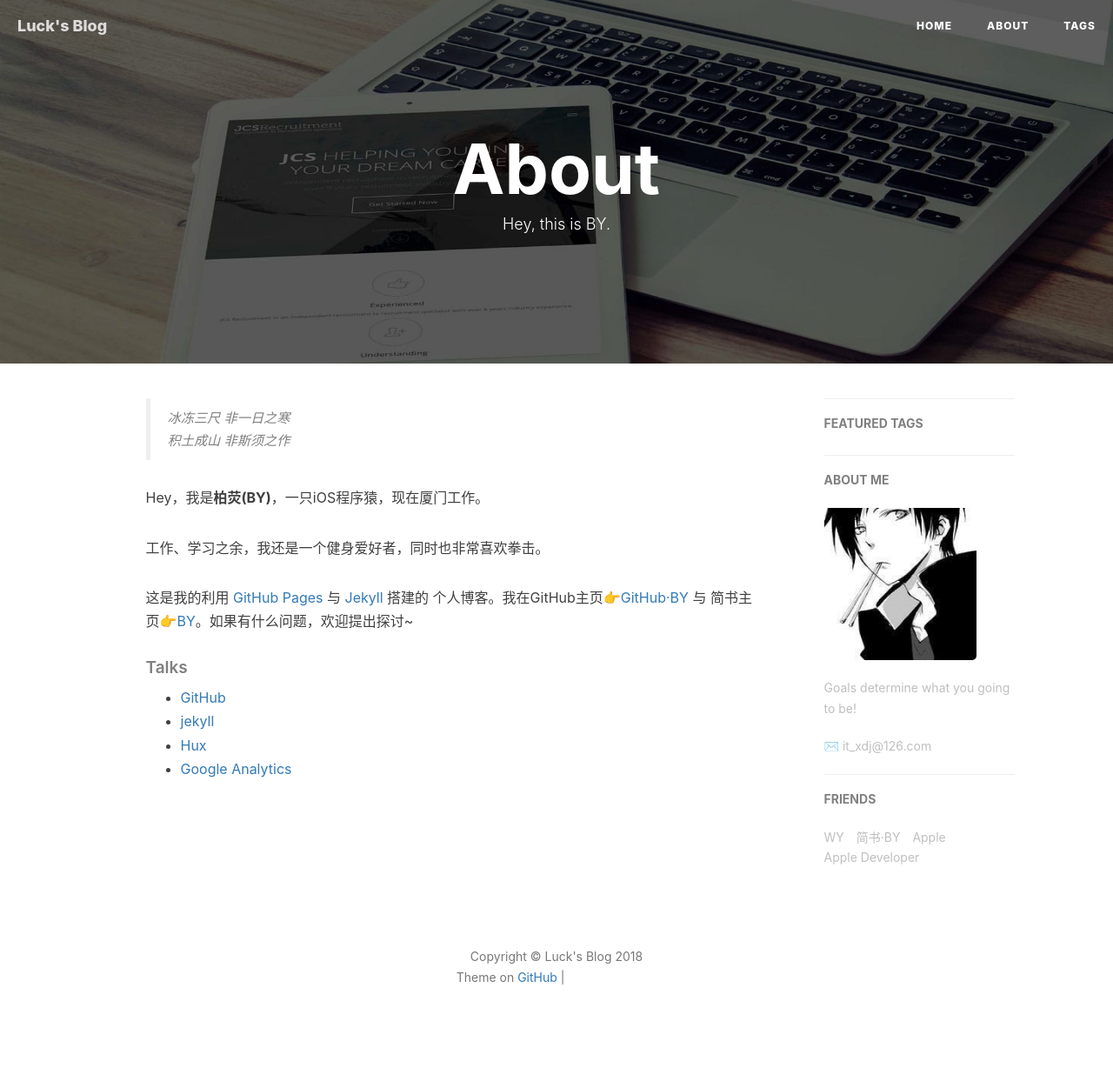
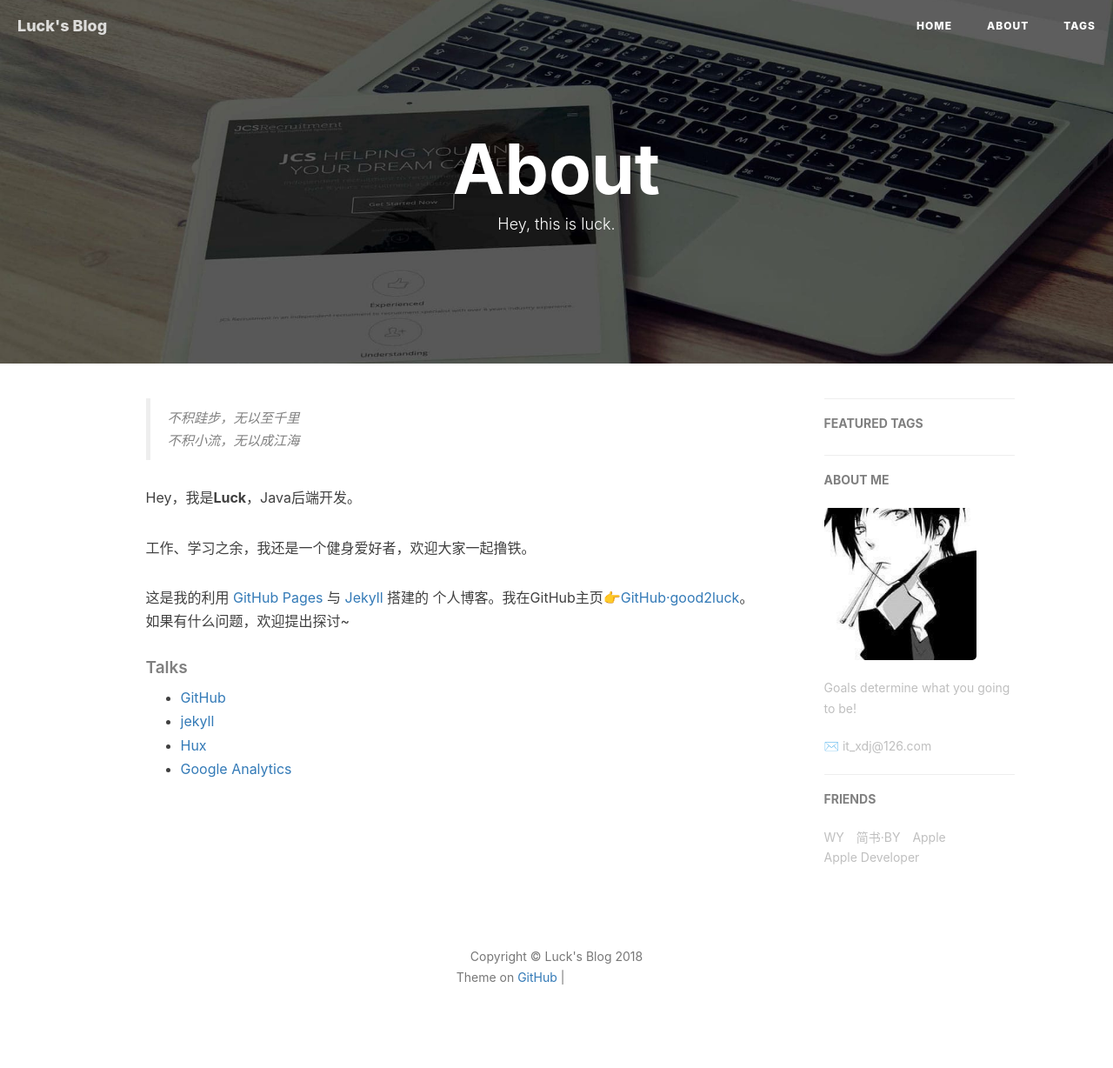
Before and after one commit to good2luck/good2luck.github.io, a Jekyll site: the page built from about.html, in a window 1280 px wide. Shown: the whole page at 87% size. Built offline with Jekyll 4.4.1, drawn with Linux system fonts in a browser that asks for light colours; nearby versions of some CDN libraries; comment, search, counter and statistics services are not loaded; grey boxes are pictures that could not be loaded.

Commit message:
update about.html

```diff
--- a/about.html
+++ b/about.html
@@ -1,7 +1,7 @@
 ---
 layout: page
 title: "About"
-description: "Hey, this is BY."
+description: "Hey, this is luck."
 header-img: "img/post-bg-rwd.jpg"
 ---
 
@@ -15,14 +15,14 @@ header-img: "img/post-bg-rwd.jpg"
 <div class="zh post-container">
 
     <!--copied from markdown -->
-    <blockquote><p>冰冻三尺 非一日之寒<br>
-    积土成山 非斯须之作</p></blockquote>
+    <blockquote><p>不积跬步，无以至千里<br>
+    不积小流，无以成江海</p></blockquote>
 
-    <p>Hey，我是<strong>柏荧(BY)</strong>，一只iOS程序猿，现在厦门工作。</p>
+    <p>Hey，我是<strong>Luck</strong>，Java后端开发。</p>
 
-    <p>工作、学习之余，我还是一个健身爱好者，同时也非常喜欢拳击。</p>
+    <p>工作、学习之余，我还是一个健身爱好者，欢迎大家一起撸铁。</p>
 
-    <p>这是我的利用 <a href="https://pages.github.com/">GitHub Pages</a> 与 <a href="http://jekyll.com.cn/">Jekyll</a> 搭建的 个人博客。我在GitHub主页<a href="https://github.com/qiubaiying">👉GitHub·BY</a> 与 简书主页<a href="https://http://www.jianshu.com/u/e71990ada2fd">👉BY</a>。如果有什么问题，欢迎提出探讨~</p>
+    <p>这是我的利用 <a href="https://pages.github.com/">GitHub Pages</a> 与 <a href="http://jekyll.com.cn/">Jekyll</a> 搭建的 个人博客。我在GitHub主页<a href="https://github.com/good2luck">👉GitHub·good2luck</a>。如果有什么问题，欢迎提出探讨~</p>
 
     <p></p>
 
```
